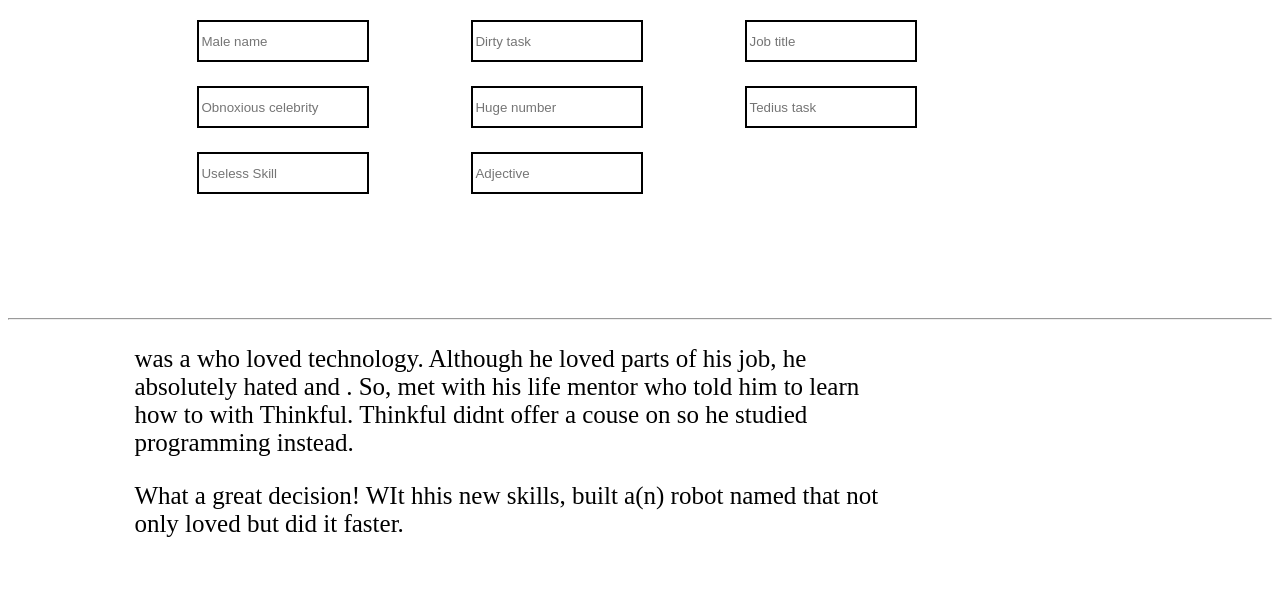
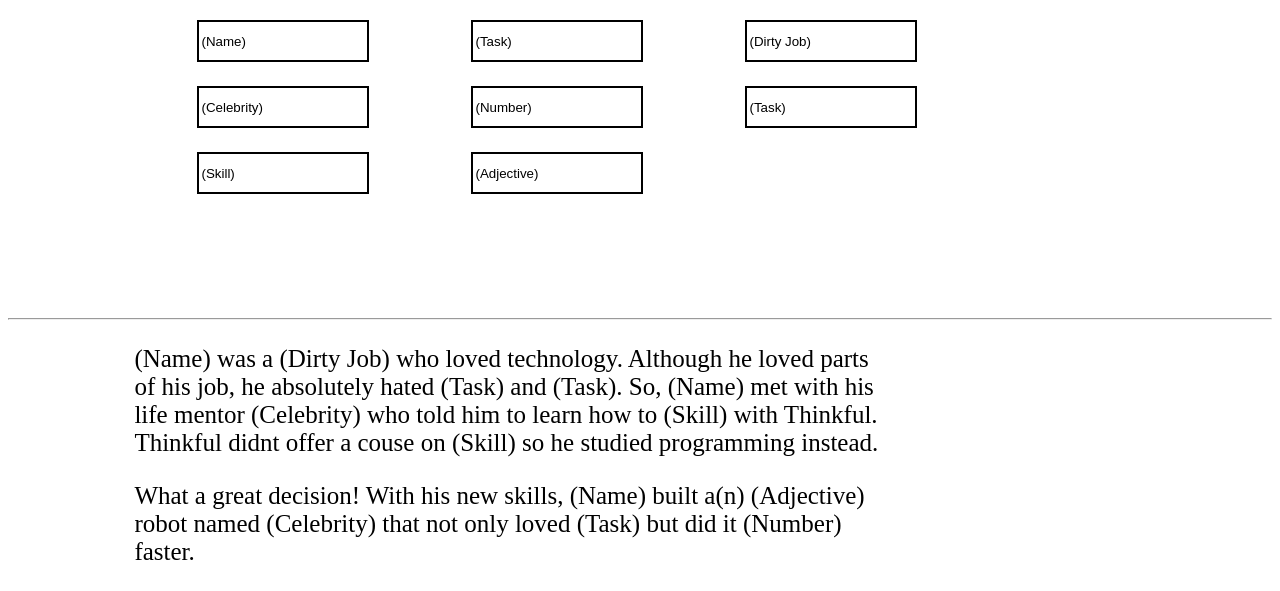
Before and after one commit to Rakeshpatel87p/MadLib, a plain HTML site: page index.html in a window 1280 px wide. Shown: the part 351-942 px from the top of the page. Before the commit the page ends 914 px from the top, so only its background shows below. Drawn offline with nearby package versions, Linux system fonts and the light colour scheme.

Commit message:
new updates

```diff
--- a/index.html
+++ b/index.html
@@ -1,10 +1,10 @@
 <!DOCTYPE html>
-<html ng-app="">
-<html lang="en">
+<html lang="en" ng-app="myApp">
 
 <head>
+    <link rel="stylesheet" type="text/css" href="css/main.css">
     <script src="https://code.angularjs.org/1.3.10/angular.js"></script>
-    <link rel="stylesheet" type="text/css" href="css/main.css">
+    <script src="js/app.js"></script>
     <meta charset="UTF-8">
     <title>MadLibs Challenge</title>
 </head>
@@ -19,48 +19,50 @@
 </header>
 
 <body>
-    <div class="userInput">
+    <div class="userInput" ng-controller="fillContent">
+        <div>
             <h2>Provide the following words</h2>
             <table>
                 <tr>
                     <td>
-                    <input type="text" placeholder="Male name" ng-model="maleName" />
+                        <input type="text" placeholder="Male name" class="name" ng-model="content.maleName" />
                     </td>
                     <td>
-                    <input type="text" placeholder="Dirty task" ng-model="task" />
+                        <input type="text" placeholder="Dirty task" ng-model="content.task" />
                     </td>
                     <td>
-                    <input type="text" placeholder="Job title" ng-model="job" />
+                        <input type="text" placeholder="Job title" ng-model="content.job" />
                     </td>
                 </tr>
                 <tr>
                     <td>
-                    <input type="text" placeholder="Obnoxious celebrity" ng-model="celebrity" />
+                        <input type="text" placeholder="Obnoxious celebrity" ng-model="content.celebrity" />
                     </td>
                     <td>
-                    <input type="text" placeholder="Huge number" ng-model="number" />
+                        <input type="text" placeholder="Huge number" ng-model="content.number" />
                     </td>
                     <td>
-                    <input type="text" placeholder="Tedius task" ng-model="task" />
+                        <input type="text" placeholder="Tedius task" ng-model="content.task" />
                     </td>
                 </tr>
                 <tr>
                     <td>
-                    <input type="text" placeholder="Useless Skill" ng-model="skill" />
+                        <input type="text" placeholder="Useless Skill" ng-model="content.skill" />
                     </td>
                     <td>
-                    <input type="text" placeholder="Adjective" ng-model="adjective" />
+                        <input type="text" placeholder="Adjective" ng-model="content.adjective" />
                     </td>
                 </tr>
             </table>
         </div>
         <hr />
         <div class="text">
-        <p><span ng-class="underline">{{ maleName }}</span> was a <span>{{ job }}</span> who loved technology. Although he loved parts of his job, he absolutely hated <span>{{ task }}</span> and <span>{{ task }}</span>. So, <span>{{ maleName }}</span> met with his life mentor <span>{{ celebrity }}</span> who told him to learn how to <span>{{ skill }}</span> with Thinkful. Thinkful didnt offer a couse on <span>{{ skill }}</span> so he studied programming instead.</p>
-        <p>What a great decision! WIt hhis new skills, <span>{{ maleName }}</span> built a(n) <span>{{ adjective }}</span> robot named <span>{{ celebrity }}</span> that not only loved <span>{{ task }}</span> but did it <span>{{ number }}</span> faster.</p>
+            <p><span>{{content.maleName}}</span> was a <span>{{ content.job }}</span> who loved technology. Although he loved parts of his job, he absolutely hated <span>{{ content.task }}</span> and <span>{{ content.task }}</span>. So, <span>{{ content.maleName  }}</span> met with his life mentor <span>{{ content.celebrity }}</span> who told him to learn how to <span>{{ content.skill }}</span> with Thinkful. Thinkful didnt offer a couse on <span>{{ content.skill }}</span> so he studied programming instead.</p>
+            <p>What a great decision! With his new skills, <span>{{ content.maleName  }}</span> built a(n) <span>{{ content.adjective }}</span> robot named <span>{{ content.celebrity }}</span> that not only loved <span>{{ content.task }}</span> but did it <span>{{ content.number }}</span> faster.</p>
         </div>
+    </div>
+<!-- <script src="../angular.js"></script> -->
 </body>
 <script src="http://code.jquery.com/jquery-latest.min.js"></script>
-<script src="js/app.js"></script>
 
 </html>
--- a/js/app.js
+++ b/js/app.js
@@ -1,3 +1,19 @@
-$(function (){
-	console.log("yep");
-})
+console.log('hey');
+angular.module('myApp', [])
+	.controller('fillContent', function($scope) {
+
+		var content = {
+			maleName: '(Name)',
+			job: '(Dirty Job)',
+			task: '(Task)',
+			celebrity: '(Celebrity)',
+			skill: '(Skill)',
+			adjective:'(Adjective)',
+			number: '(Number)'
+
+
+		};
+
+		$scope.content = content;
+
+});
```
Lines whose indentation alone changed are shown as unchanged.
